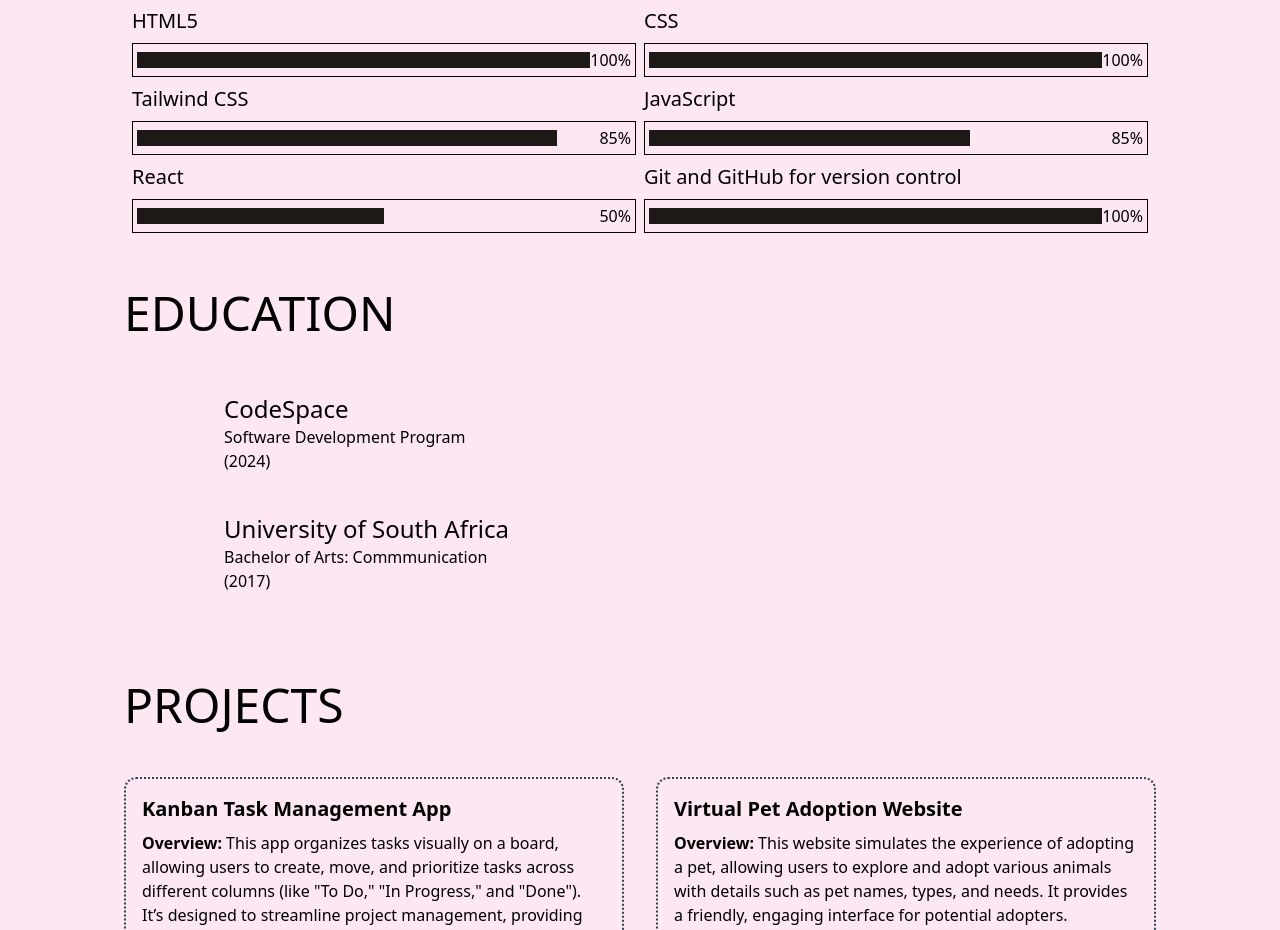
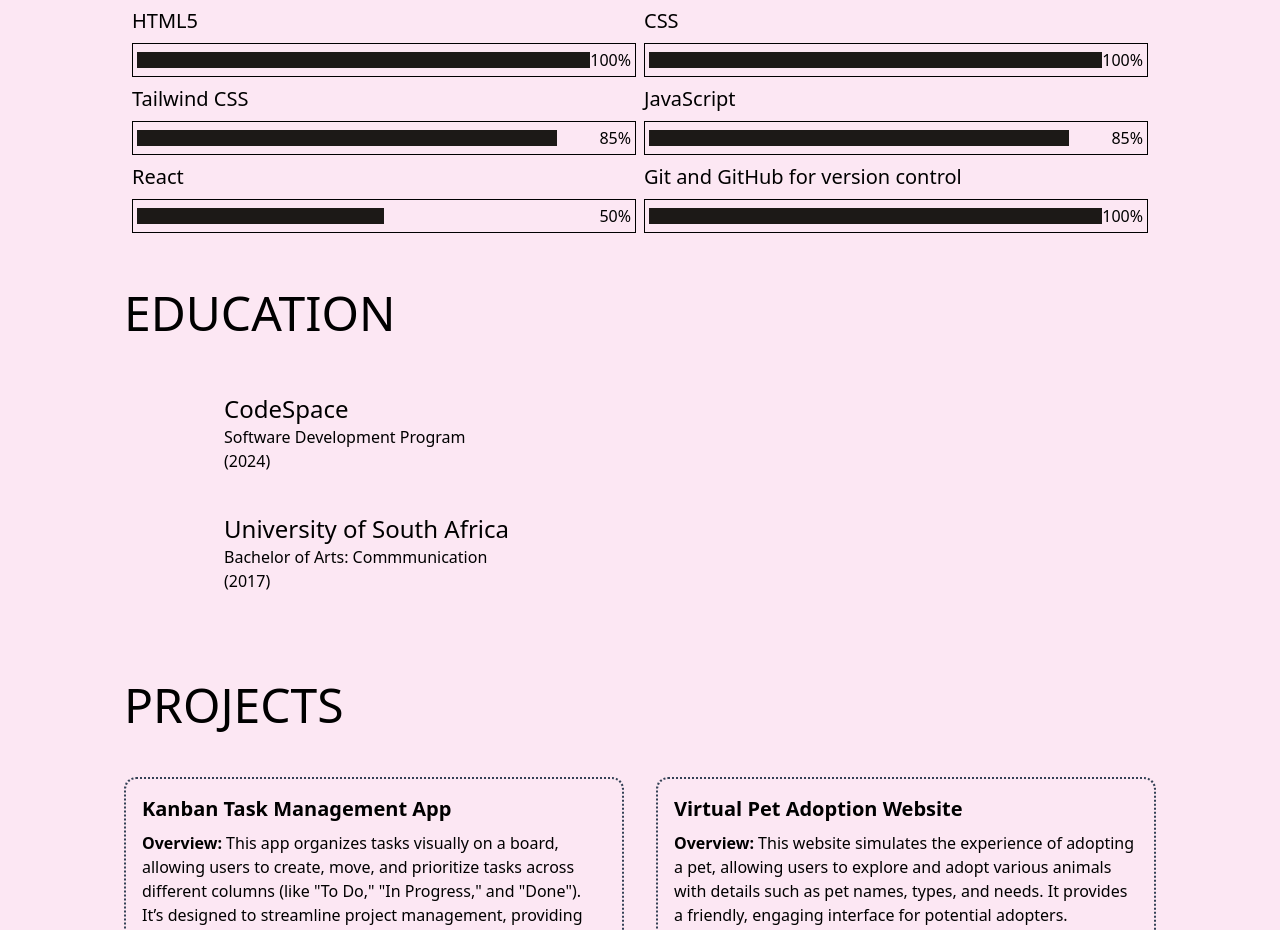
Before and after one commit to PearlPhahlane/Pearl_QAtester_Dev_Portfolio, a website: page disk/index.html in a window 1280 px wide. Shown: the part 933-1863 px from the top of the page. Drawn offline with nearby package versions, Linux system fonts and the light colour scheme.

Commit message:
fix the progress bar for JavaScript

```diff
--- a/disk/script.js
+++ b/disk/script.js
@@ -114,7 +114,7 @@ document.addEventListener("DOMContentLoaded", function () {
   progressHtml.setAttribute("data-target", "100");
   progressCss.setAttribute("data-target", "100");
   progressTailwind.setAttribute("data-target", "85");
-  progressJavaScript.setAttribute("data-target", "65");
+  progressJavaScript.setAttribute("data-target", "85");
   progressReact.setAttribute("data-target", "50");
   progressGit.setAttribute("data-target", "100");
 
```
Also changed, not shown: disk/style.css.
